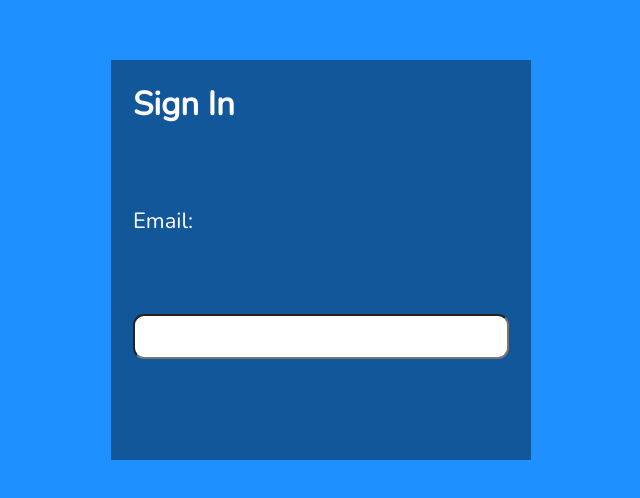
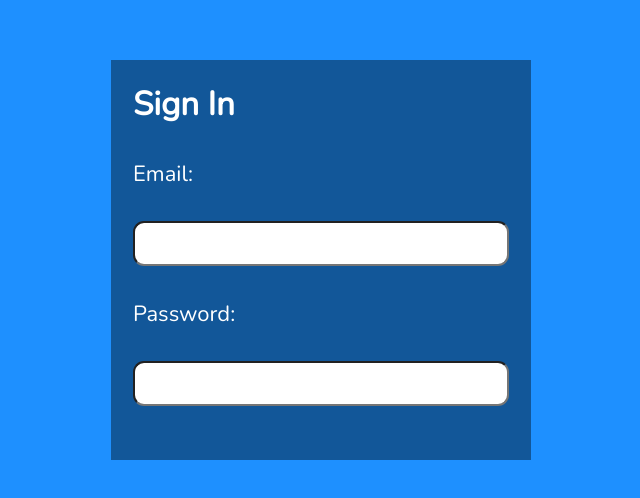
Before and after one commit to MarcinProgramista/notes_frontend, a React (Vite) app: page / in a window 1280 px wide. Shown: the part 140-638 px from the top of the page, without its empty margins (319-959 px from the left). Built offline with nearby package versions, Linux system fonts and the light colour scheme.

Commit message:
Add label and input styled for password in Login.jsx

```diff
--- a/src/components/Login/Login.jsx
+++ b/src/components/Login/Login.jsx
@@ -46,6 +46,14 @@ const Login = () => {
           value={email}
           required
         />
+        <LabelWrapper htmlFor="password">Password:</LabelWrapper>
+        <StyledInput
+          type="password"
+          id="password"
+          onChange={(e) => setPwd(e.target.value)}
+          value={pwd}
+          required
+        />
       </FormWrapperRegisterLogin>
     </SectionWrapper>
   );
```
